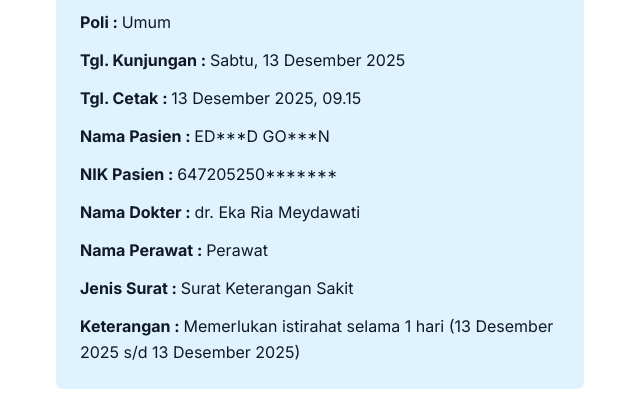
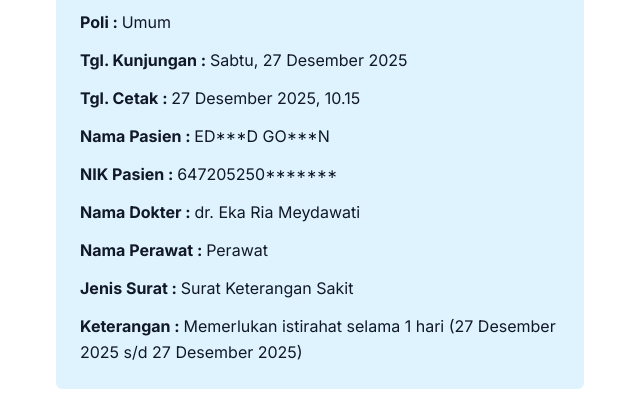
Before and after one commit to doktertool/qrverify.doktertool.id, a plain HTML site: page index.html in a window 1280 px wide. Shown: the part 507-922 px from the top of the page, 320-960 px from the left. Drawn offline with nearby package versions, Linux system fonts and the light colour scheme.

Commit message:
Update index.html

```diff
--- a/index.html
+++ b/index.html
@@ -60,7 +60,7 @@
      <span class="font-extrabold">
       :
      </span>
-     Sabtu, 13 Desember 2025
+     Sabtu, 27 Desember 2025
     </p>
     <p>
      <span class="font-extrabold">
@@ -69,7 +69,7 @@
      <span class="font-extrabold">
       :
      </span>
-     13 Desember 2025, 09.15
+     27 Desember 2025, 10.15
     </p>
     <p>
      <span class="font-extrabold">
@@ -124,7 +124,7 @@
       :
      </span>
      Memerlukan istirahat
-        selama 1 hari (13 Desember 2025 s/d 13 Desember 2025)
+        selama 1 hari (27 Desember 2025 s/d 27 Desember 2025)
     </p>
    </section>
   </main>
```
